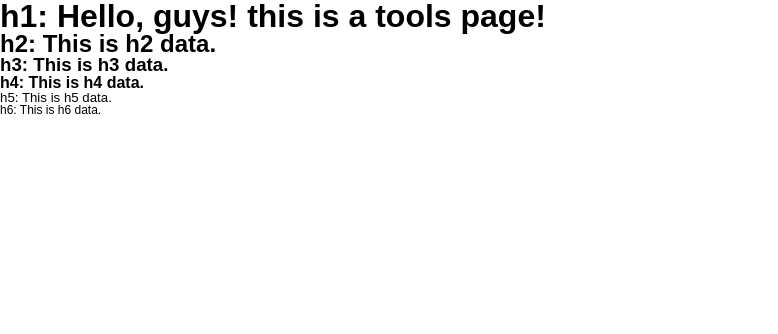
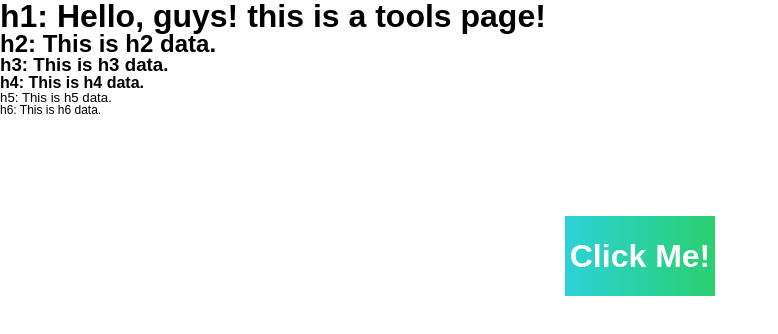
Before and after one commit to butterflydreams/Butterfly-H5_Tools, a Vue app: page / in a window 1280 px wide. Shown: the top 334 px of the page, without its empty margins (0-778 px from the left). Built offline with nearby package versions, Linux system fonts and the light colour scheme; a web font is replaced by a local one.

Commit message:
add: less parser

```diff
--- a/package.json
+++ b/package.json
@@ -18,6 +18,7 @@
     "@types/node": "^18.16.17",
     "@vitejs/plugin-vue": "^4.2.3",
     "@vue/tsconfig": "^0.4.0",
+    "less": "^4.1.3",
     "npm-run-all": "^4.1.5",
     "typescript": "~5.0.4",
     "vite": "^4.3.9",
--- a/src/pages/home.vue
+++ b/src/pages/home.vue
@@ -1,4 +1,4 @@
-<style scoped>
+<style lang="less" scoped>
 h1 {
   font-size: 32px;
   font-weight: 900;
@@ -23,6 +23,25 @@ h6 {
   font-size: 12px;
   font-weight: 400;
 }
+.wrapper {
+  position: relative;
+  margin: 100px auto;
+  width: 100%;
+  .btn-button {
+    display: block;
+    position: relative;
+    margin: 0 auto;
+    width: 150px;
+    height: 80px;
+    background-image: linear-gradient(90deg, #2cd3d7 0%, #2acf6f 100%);
+    line-height: 80px;
+    letter-spacing: 0;
+    font-size: 32px;
+    font-weight: 600;
+    text-align: center;
+    color: #ffffff;
+  }
+}
 </style>
 
 <template>
@@ -32,7 +51,13 @@ h6 {
   <h4>h4: This is h4 data.</h4>
   <h5>h5: This is h5 data.</h5>
   <h6>h6: This is h6 data.</h6>
+  <div class="wrapper">
+    <a class="btn-button" href="javascript:;" @click="OnButtonClick">Click Me!</a>
+  </div>
 </template>
 
 <script setup lang="ts">
+const OnButtonClick = function () {
+  console.log("You have clicked a button!");
+};
 </script>
```
Also changed, not shown: 1 other file (tests, documents, lock files or other folders).
